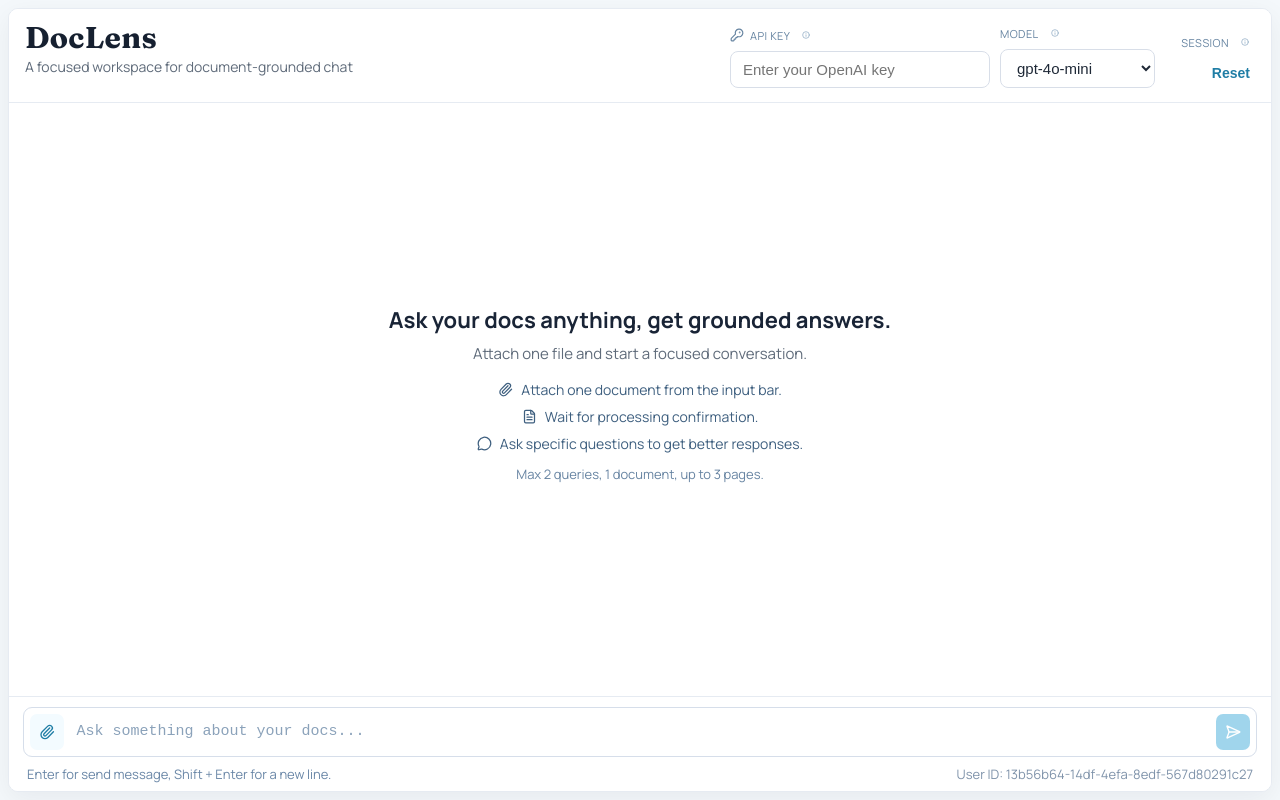
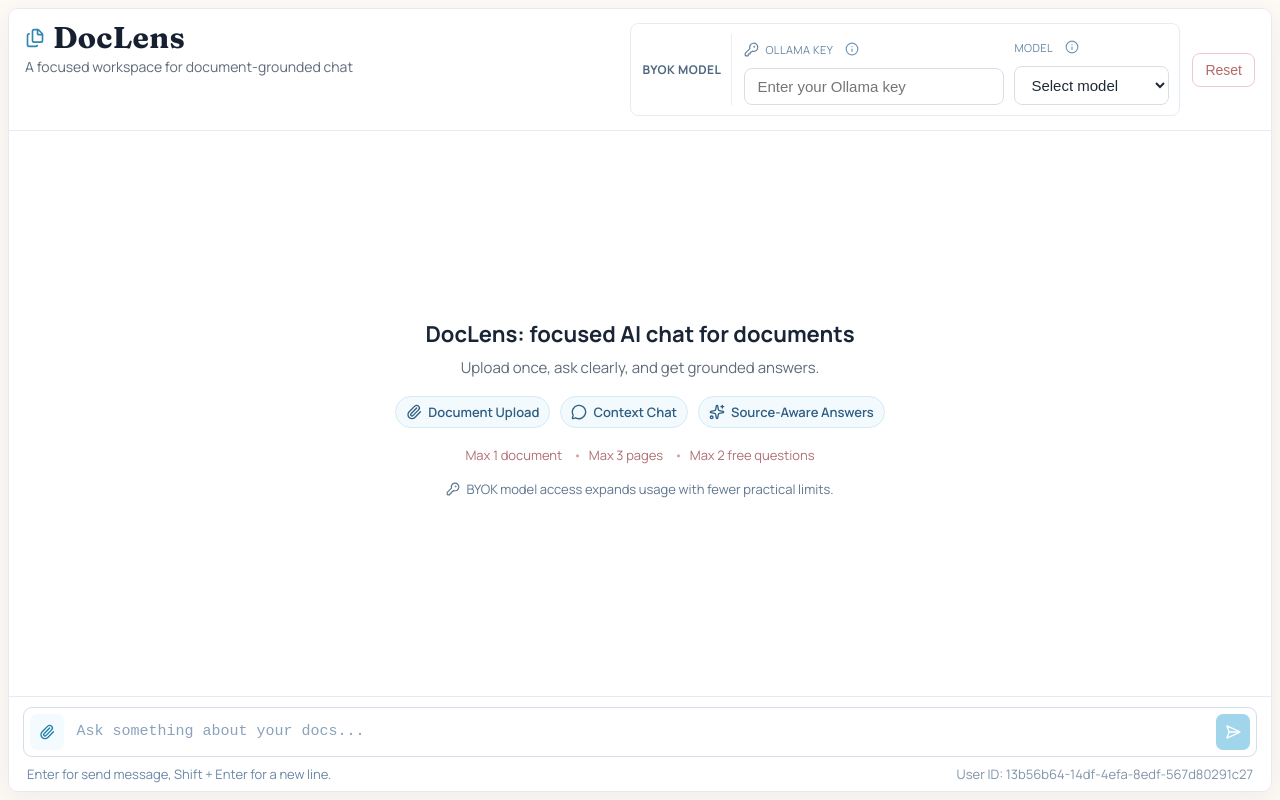
Before and after one commit to jayyprajapati/DocLens, a React app in the folder frontend/: page / in a window 1280 px wide. Built offline with nearby package versions, Linux system fonts and the light colour scheme; the HTML template or start-up script is replaced by a standard one.

Commit message:
feat: Add document deletion functionality and enhance chat interface

```diff
--- a/frontend/src/App.css
+++ b/frontend/src/App.css
@@ -16,7 +16,7 @@
 .app-page {
   min-height: 100svh;
   padding: 8px;
-  background: var(--page-bg);
+  background: #fdfaf6;
 }
 
 .app-shell {
@@ -53,12 +53,19 @@
 
 .title {
   margin: 0;
+  display: inline-flex;
+  align-items: center;
+  gap: 8px;
   font-family: 'Fraunces', 'Times New Roman', serif;
   font-size: 30px;
   line-height: 1;
   font-weight: 700;
   letter-spacing: 0.01em;
   color: #162030;
+}
+
+.title-icon {
+  color: #2f86af;
 }
 
 .title-subtitle {
@@ -69,9 +76,50 @@
 
 .header-controls {
   display: flex;
-  align-items: flex-end;
+  align-items: flex-start;
   gap: 10px;
   flex-wrap: wrap;
+}
+
+.header-main-controls {
+  display: flex;
+  align-items: center;
+  gap: 12px;
+}
+
+.byok-section {
+  display: flex;
+  align-items: stretch;
+  gap: 12px;
+  border: 1px solid #e5ecf5;
+  border-radius: 8px;
+  padding: 10px;
+  background: #fff;
+}
+
+.byok-title {
+  font-size: 12px;
+  font-weight: 700;
+  color: #4e6680;
+  letter-spacing: 0.04em;
+  text-transform: uppercase;
+  margin-bottom: 0;
+  display: flex;
+  align-items: center;
+  justify-content: center;
+  padding: 0 10px 0 2px;
+  border-right: 1px solid #e8eef6;
+  white-space: nowrap;
+}
+
+.byok-controls {
+  align-items: flex-end;
+}
+
+.header-reset-wrap {
+  display: flex;
+  align-items: center;
+  justify-content: center;
 }
 
 .field-group {
@@ -148,6 +196,19 @@
   cursor: not-allowed;
 }
 
+.button-reset {
+  border-color: #efc9c9;
+  background: transparent;
+  color: #b46868;
+  font-weight: 500;
+}
+
+.button-reset:hover {
+  border-color: #e59e9e;
+  background: #eb9b9b;
+  color: #fff;
+}
+
 .button-text {
   border: none;
   background: transparent;
@@ -197,10 +258,10 @@
 }
 
 .icon-info {
-  width: 20px;
-  height: 20px;
+  width: 26px;
+  height: 26px;
   border: none;
-  color: #85a4bf;
+  color: #7398b7;
 }
 
 .chat-window {
@@ -236,26 +297,59 @@
   font-size: 15px;
 }
 
-.empty-guide {
-  margin: 8px auto 0;
-  display: grid;
-  gap: 8px;
-  width: min(540px, 100%);
+.empty-feature-row {
+  margin: 10px auto 0;
+  display: flex;
+  align-items: center;
+  justify-content: center;
+  gap: 10px;
+  flex-wrap: wrap;
 }
 
-.empty-guide-item {
+.empty-feature-item {
+  display: inline-flex;
+  align-items: center;
+  gap: 6px;
+  color: #2f5e83;
+  background: #f3fafe;
+  border: 1px solid #d7eaf6;
+  border-radius: 999px;
+  padding: 6px 10px;
+  font-size: 13px;
+  font-weight: 600;
+}
+
+.empty-restriction-row {
+  margin: 10px auto 0;
+  display: flex;
+  align-items: center;
+  justify-content: center;
+  gap: 0;
+  flex-wrap: wrap;
+  color: #b06f73;
+  font-size: 13px;
+}
+
+.empty-restriction-row span {
+  display: inline-flex;
+  align-items: center;
+  padding: 0 2px;
+}
+
+.empty-restriction-row span + span::before {
+  content: '•';
+  color: #d4a2a4;
+  margin: 0 7px;
+}
+
+.empty-constraints {
+  margin-top: 8px;
   display: inline-flex;
   align-items: center;
   justify-content: center;
-  gap: 8px;
-  color: #3e5f7f;
-  font-size: 14px;
-}
-
-.empty-constraints {
-  margin-top: 4px;
+  gap: 6px;
   font-size: 13px;
-  color: #6784a2;
+  color: #5f7690;
 }
 
 .system-message {
@@ -299,6 +393,14 @@
 
 .system-message.system-error::before {
   background: #e6a1a1;
+}
+
+.system-message.system-warning {
+  color: #8e6f24;
+}
+
+.system-message.system-warning::before {
+  background: #e6cd8d;
 }
 
 .system-thinking {
@@ -551,8 +653,8 @@
 }
 
 .attachment-remove {
-  flex: 0 0 28px;
-  width: 28px;
+  flex: 0 0 auto;
+  min-width: 64px;
   border: none;
   border-left: 1px solid #d4e7f3;
   background: transparent;
@@ -561,6 +663,9 @@
   display: inline-flex;
   align-items: center;
   justify-content: center;
+  font-size: 12px;
+  font-weight: 600;
+  padding: 0 10px;
 }
 
 .attachment-remove:hover {
@@ -729,15 +834,37 @@
     justify-content: stretch;
   }
 
+  .header-main-controls {
+    width: 100%;
+    flex-direction: column;
+    align-items: stretch;
+  }
+
+  .header-reset-wrap {
+    width: 100%;
+    justify-content: center;
+  }
+
+  .byok-section {
+    flex-direction: column;
+    gap: 8px;
+  }
+
+  .byok-title {
+    justify-content: flex-start;
+    border-right: none;
+    border-bottom: 1px solid #e8eef6;
+    padding: 0 0 8px;
+  }
+
+  .byok-controls {
+    width: 100%;
+  }
+
   .field-group,
-  .field-reset,
   .key-group {
     width: 100%;
     align-items: stretch;
-  }
-
-  .field-label-reset {
-    justify-content: flex-start;
   }
 
   .input-key,
--- a/frontend/src/App.jsx
+++ b/frontend/src/App.jsx
@@ -3,7 +3,8 @@
 import Header from './components/Header'
 import ChatWindow from './components/ChatWindow'
 import InputBar from './components/InputBar'
-import { ingest, query } from './services/api'
+import InfoModal from './components/InfoModal'
+import { deleteAllDocuments, deleteDocument, ingest, query } from './services/api'
 import './App.css'
 
 const STORAGE_KEYS = {
@@ -12,7 +13,7 @@
   model: 'doclens_model',
 }
 
-const DEFAULT_MODEL = 'gpt-4o-mini'
+const DEFAULT_MODEL = ''
 
 function parseErrorMessage(rawMessage) {
   if (!rawMessage) {
@@ -68,6 +69,25 @@
   return { label: 'FILE', className: 'type-generic' }
 }
 
+function getDocumentIdFromIngestResponse(payload) {
+  if (!payload || typeof payload !== 'object') {
+    return null
+  }
+
+  const nestedResult = payload.result && typeof payload.result === 'object' ? payload.result : null
+  const candidates = [
+    payload.doc_id,
+    payload.document_id,
+    payload.id,
+    nestedResult?.doc_id,
+    nestedResult?.document_id,
+    nestedResult?.id,
+  ]
+
+  const docId = candidates.find((candidate) => typeof candidate === 'string' && candidate.trim())
+  return docId || null
+}
+
 function getOrCreateUserId() {
   const existingUserId = localStorage.getItem(STORAGE_KEYS.userId)
   if (existingUserId) {
@@ -91,6 +111,8 @@
   const [documents, setDocuments] = useState([])
   const [isSending, setIsSending] = useState(false)
   const [isUploading, setIsUploading] = useState(false)
+  const [documentPendingDeletion, setDocumentPendingDeletion] = useState(null)
+  const [isDeletingDocument, setIsDeletingDocument] = useState(false)
 
   useEffect(() => {
     localStorage.setItem(STORAGE_KEYS.apiKey, apiKey)
@@ -158,13 +180,24 @@
     })
 
     try {
-      await ingest(file, userId)
+      const ingestResult = await ingest(file, userId)
+      const docId = getDocumentIdFromIngestResponse(ingestResult)
+
+      if (!docId) {
+        addMessage({
+          id: uuidv4(),
+          role: 'system',
+          tone: 'error',
+          content: 'Upload succeeded but document identifier is unavailable. Please re-upload before deletion actions.',
+        })
+      }
 
       const typeMeta = getDocumentTypeMeta(file.name)
       setDocuments((previousDocuments) => [
         ...previousDocuments,
         {
           id: uuidv4(),
+          docId,
           name: file.name,
           typeLabel: typeMeta.label,
           typeClassName: typeMeta.className,
@@ -189,7 +222,18 @@
     }
   }
 
-  const handleReset = () => {
+  const handleReset = async () => {
+    try {
+      await deleteAllDocuments(userId)
+    } catch (error) {
+      addMessage({
+        id: uuidv4(),
+        role: 'system',
+        tone: 'warning',
+        content: `Reset warning: remote cleanup did not fully complete. ${parseErrorMessage(error?.message)}`,
+      })
+    }
+
     localStorage.clear()
     const newUserId = uuidv4()
     localStorage.setItem(STORAGE_KEYS.userId, newUserId)
@@ -198,12 +242,55 @@
     setModel(DEFAULT_MODEL)
     setMessages([])
     setDocuments([])
+    setDocumentPendingDeletion(null)
   }
 
-  const handleRemoveDocument = (documentId) => {
-    setDocuments((previousDocuments) =>
-      previousDocuments.filter((document) => document.id !== documentId),
-    )
+  const handleRequestRemoveDocument = (document) => {
+    setDocumentPendingDeletion(document)
+  }
+
+  const handleConfirmRemoveDocument = async () => {
+    if (!documentPendingDeletion || isDeletingDocument) {
+      return
+    }
+
+    if (!documentPendingDeletion.docId) {
+      setDocuments((previousDocuments) =>
+        previousDocuments.filter((document) => document.id !== documentPendingDeletion.id),
+      )
+      addMessage({
+        id: uuidv4(),
+        role: 'system',
+        tone: 'warning',
+        content: `Removed ${documentPendingDeletion.name} locally. Server-side deletion could not be verified.`,
+      })
+      setDocumentPendingDeletion(null)
+      return
+    }
+
+    setIsDeletingDocument(true)
+    try {
+      await deleteDocument(userId, documentPendingDeletion.docId)
+      setDocuments((previousDocuments) =>
+        previousDocuments.filter((document) => document.id !== documentPendingDeletion.id),
+      )
+      addMessage({
+        id: uuidv4(),
+        role: 'system',
+        tone: 'success',
+        content: `Document deleted: ${documentPendingDeletion.name}`,
+      })
+    } catch (error) {
+      addMessage({
+        id: uuidv4(),
+        role: 'system',
+        tone: 'error',
+        content: `Could not delete ${documentPendingDeletion.name}. ${parseErrorMessage(error?.message)}`,
+      })
+    } finally {
+      setIsDeletingDocument(false)
+      setDocumentPendingDeletion(null)
+    }
   }
 
   const hasConversation = messages.length > 0
@@ -225,7 +312,7 @@
           isSending={isSending}
           isUploading={isUploading}
           documents={documents}
-          onRemoveDocument={handleRemoveDocument}
+          onRequestRemoveDocument={handleRequestRemoveDocument}
           userId={userId}
         />
 
@@ -234,6 +321,29 @@
             Free usage limits: max 2 queries, max 1 document, max 3 pages.
           </div>
         )}
+
+        <InfoModal
+          isOpen={Boolean(documentPendingDeletion)}
+          onClose={() => {
+            if (!isDeletingDocument) {
+              setDocumentPendingDeletion(null)
+            }
+          }}
+          title="Delete document"
+          footer={
+            <button
+              type="button"
+              className="button button-danger"
+              onClick={handleConfirmRemoveDocument}
+              disabled={isDeletingDocument}
+            >
+              {isDeletingDocument ? 'Deleting...' : 'Delete permanently'}
+            </button>
+          }
+        >
+          <p>This will permanently delete your document. Continue?</p>
+          {documentPendingDeletion?.name && <p><strong>{documentPendingDeletion.name}</strong></p>}
+        </InfoModal>
       </div>
     </div>
   )
--- a/frontend/src/components/ChatWindow.jsx
+++ b/frontend/src/components/ChatWindow.jsx
@@ -1,6 +1,6 @@
 import { useEffect, useRef } from 'react'
 import { motion } from 'framer-motion'
-import { FileText, MessageCircle, Paperclip } from 'lucide-react'
+import { KeyRound, MessageCircle, Paperclip, Sparkles } from 'lucide-react'
 import MessageBubble from './MessageBubble'
 
 function ChatWindow({ messages, isSending }) {
@@ -14,26 +14,33 @@
     <main className="chat-window">
       {messages.length === 0 && (
         <div className="empty-state">
-          <h2 className="empty-tagline">Ask your docs anything, get grounded answers.</h2>
-          <p className="empty-subtitle">Attach one file and start a focused conversation.</p>
+          <h2 className="empty-tagline">DocLens: focused AI chat for documents</h2>
+          <p className="empty-subtitle">Upload once, ask clearly, and get grounded answers.</p>
 
-          <div className="empty-guide" role="list" aria-label="How to get started">
-            <div className="empty-guide-item" role="listitem">
-              <Paperclip size={15} aria-hidden="true" />
-              <span>Attach one document from the input bar.</span>
+          <div className="empty-feature-row" role="list" aria-label="Core features">
+            <div className="empty-feature-item" role="listitem">
+              <Paperclip size={16} aria-hidden="true" />
+              <span>Document Upload</span>
             </div>
-            <div className="empty-guide-item" role="listitem">
-              <FileText size={15} aria-hidden="true" />
-              <span>Wait for processing confirmation.</span>
+            <div className="empty-feature-item" role="listitem">
+              <MessageCircle size={16} aria-hidden="true" />
+              <span>Context Chat</span>
             </div>
-            <div className="empty-guide-item" role="listitem">
-              <MessageCircle size={15} aria-hidden="true" />
-              <span>Ask specific questions to get better responses.</span>
+            <div className="empty-feature-item" role="listitem">
+              <Sparkles size={16} aria-hidden="true" />
+              <span>Source-Aware Answers</span>
             </div>
           </div>
 
-          <div className="empty-constraints" aria-label="Usage limits">
-            Max 2 queries, 1 document, up to 3 pages.
+          <div className="empty-restriction-row" role="list" aria-label="Free tier limits">
+            <span role="listitem">Max 1 document</span>
+            <span role="listitem">Max 3 pages</span>
+            <span role="listitem">Max 2 free questions</span>
+          </div>
+
+          <div className="empty-constraints" aria-label="BYOK note">
+            <KeyRound size={14} aria-hidden="true" />
+            <span>BYOK model access expands usage with fewer practical limits.</span>
           </div>
         </div>
       )}
--- a/frontend/src/components/Header.jsx
+++ b/frontend/src/components/Header.jsx
@@ -1,5 +1,5 @@
 import { useState } from 'react'
-import { Info, KeyRound } from 'lucide-react'
+import { Files, Info, KeyRound } from 'lucide-react'
 import InfoModal from './InfoModal'
 
 const MODEL_OPTIONS = ['gpt-4o-mini', 'gpt-4o', 'gpt-4.1-mini']
@@ -9,8 +9,8 @@
 
   const closeModal = () => setActiveModal(null)
 
-  const handleReset = () => {
-    onReset()
+  const handleReset = async () => {
+    await onReset()
     closeModal()
   }
 
@@ -18,22 +18,29 @@
     <>
       <header className="header">
         <div className="title-wrap">
-          <h1 className="title">DocLens</h1>
+          <h1 className="title">
+            <Files className="title-icon" size={20} aria-hidden="true" />
+            <span>DocLens</span>
+          </h1>
           <p className="title-subtitle">A focused workspace for document-grounded chat</p>
         </div>
 
-        <div className="header-controls">
+        <div className="header-main-controls">
+          <div className="byok-section" aria-label="BYOK model section">
+            <div className="byok-title">BYOK Model</div>
+
+            <div className="header-controls byok-controls">
               <div className="field-group key-group">
                 <label className="field-label" htmlFor="api-key-input">
-              <KeyRound size={14} aria-hidden="true" />
-              <span>API key</span>
+                  <KeyRound size={15} aria-hidden="true" />
+                  <span>Ollama key</span>
                   <button
                     type="button"
                     className="icon-button icon-info"
                     onClick={() => setActiveModal('byok')}
                     aria-label="What is BYOK?"
                   >
-                <Info size={14} />
+                    <Info size={18} />
                   </button>
                 </label>
                 <input
@@ -41,7 +48,7 @@
                   className="input input-key"
                   type="password"
                   value={apiKey}
-              placeholder="Enter your OpenAI key"
+                  placeholder="Enter your Ollama key"
                   onChange={(event) => onApiKeyChange(event.target.value)}
                 />
               </div>
@@ -55,7 +62,7 @@
                     onClick={() => setActiveModal('model')}
                     aria-label="Model information"
                   >
-                <Info size={14} />
+                    <Info size={18} />
                   </button>
                 </label>
                 <select
@@ -64,6 +71,7 @@
                   value={model}
                   onChange={(event) => onModelChange(event.target.value)}
                 >
+                  <option value="">Select model</option>
                   {MODEL_OPTIONS.map((option) => (
                     <option key={option} value={option}>
                       {option}
@@ -71,20 +79,11 @@
                   ))}
                 </select>
               </div>
+            </div>
+          </div>
 
-          <div className="field-group field-reset">
-            <div className="field-label field-label-reset">
-              <span>Session</span>
-              <button
-                type="button"
-                className="icon-button icon-info"
-                onClick={() => setActiveModal('reset')}
-                aria-label="Reset details"
-              >
-                <Info size={14} />
-              </button>
-            </div>
-            <button type="button" className="button button-text" onClick={onReset}>
+          <div className="header-reset-wrap">
+            <button type="button" className="button button-reset" onClick={() => setActiveModal('reset')}>
               Reset
             </button>
           </div>
@@ -123,7 +122,7 @@
         onClose={closeModal}
         title="Reset Session"
         footer={
-          <button type="button" className="button button-modal" onClick={handleReset}>
+          <button type="button" className="button button-reset" onClick={handleReset}>
             Reset now
           </button>
         }
```
Also changed, not shown: frontend/src/components/InputBar.jsx (+4 -4 lines), frontend/src/services/api.js (+29 -0 lines). Lines whose indentation alone changed are shown as unchanged.
